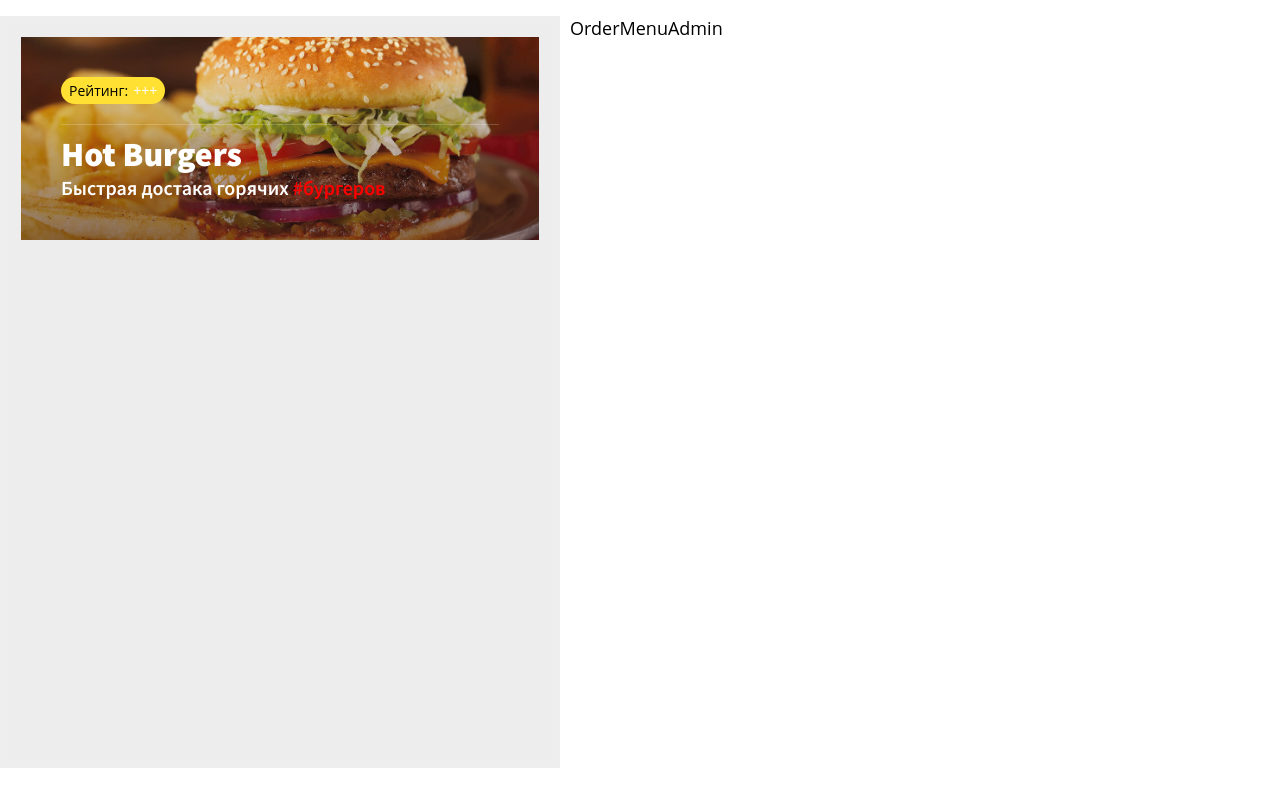
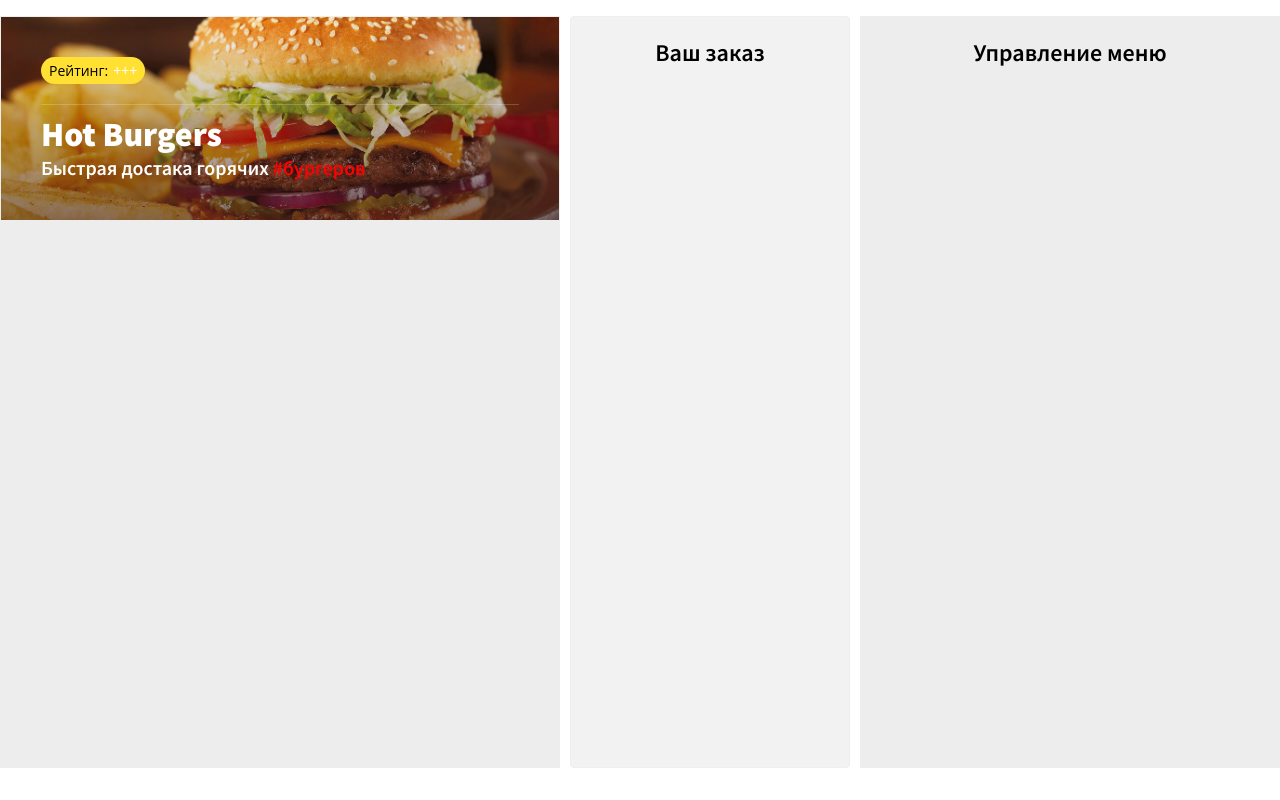
Before and after one commit to autoex/hot-burgers, a React (Create React App) app: page / in a window 1280 px wide. Built offline with nearby package versions, Linux system fonts and the light colour scheme.

Commit message:
App structure all done

```diff
--- a/src/components/MenuAdmin.js
+++ b/src/components/MenuAdmin.js
@@ -3,7 +3,9 @@ import React from 'react';
 class MenuAdmin extends React.Component {
     render() {
         return (
-            `MenuAdmin`
+            <div className='menu-admin'>
+                <h2>Управление меню</h2>
+            </div>
         )
     }
 }
--- a/src/components/Order.js
+++ b/src/components/Order.js
@@ -3,7 +3,9 @@ import React from 'react';
 class Order extends React.Component {
     render() {
         return (
-            `Order`
+            <div className='order-wrap'>
+                <h2>Ваш заказ</h2>
+            </div>
         )
     }
 }
```
